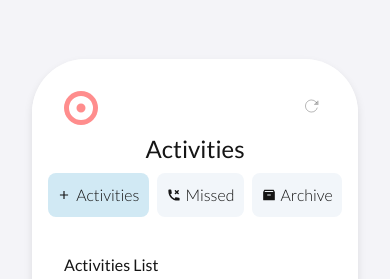
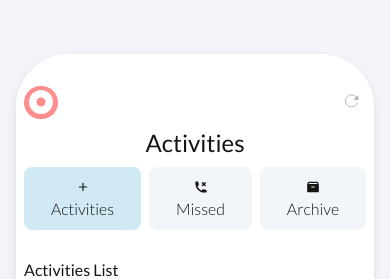
Before and after one commit to 7erhii/b26a3e31, a React app: page / in a window 390 px wide. Shown: the top 279 px of the page. Built offline with nearby package versions, Linux system fonts and the light colour scheme; no server answers.

Commit message:
added mobile

```diff
--- a/src/components/menu/style.scss
+++ b/src/components/menu/style.scss
@@ -4,8 +4,13 @@
   align-items: center;
   justify-content: center;
   gap: 0.5em;
+  padding: 0 2em;
   padding-bottom: 0.5em;
   background: rgba(255, 255, 255, 0.62);
+  @media (max-width: 768px) {
+    padding: 0 0.5em;
+
+  }
 
 
   &__button {
@@ -21,10 +26,16 @@
     font-weight: 300;
     transition: background-color 0.24s;
     cursor: pointer;
+    flex-grow: 1;
 
     &:hover {
       background: #e9f0f7;
     }
+
+    @media (max-width: 768px) {
+      flex-direction: column;
+    }
+
 
     &--activities.active,
     &--missed.active,
--- a/src/components/phoneCore/style.scss
+++ b/src/components/phoneCore/style.scss
@@ -4,24 +4,36 @@
   flex-direction: column;
   width: 100%;
   max-width: 25em;
-  transition: width 0.3s, height 0.3s;
+  transition:
+    width 0.3s,
+    height 0.3s;
   background: #fff;
   border-radius: 54px;
   overflow: hidden;
   box-shadow: 0 4px 8px rgba(0, 0, 0, 0.1);
   padding-bottom: 1em;
-  margin: 2em ;
+  margin: 2em;
 
-  &__head, &__title, &__page {
+  @media (max-width: 768px) {
+    margin: 1em;
+  }
+
+  &__head,
+  &__title,
+  &__page {
     display: flex;
     width: 100%;
     background: #fff;
   }
 
-  &__head, &__page {
+  &__head,
+  &__page {
     flex-direction: column;
     padding: 2em 2em 0;
     color: #151515;
+    @media (max-width: 768px) {
+      padding: 2em 0.5em 0;
+    }
   }
 
   &__title {
@@ -48,7 +60,10 @@
     width: 6em;
     height: 6em;
 
-    .phone-core__title, .menu, .phone-core__page, .action-bar__que {
+    .phone-core__title,
+    .menu,
+    .phone-core__page,
+    .action-bar__que {
       display: none;
     }
 
```
